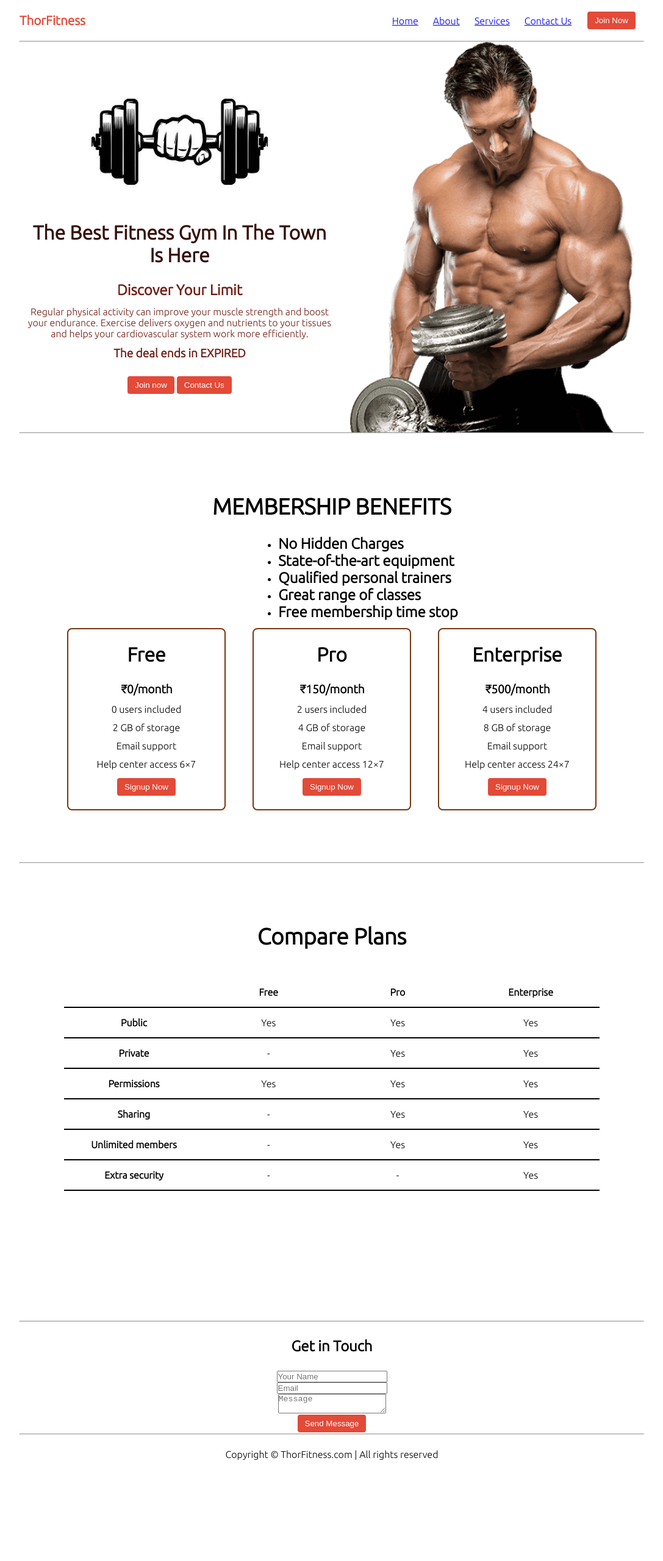
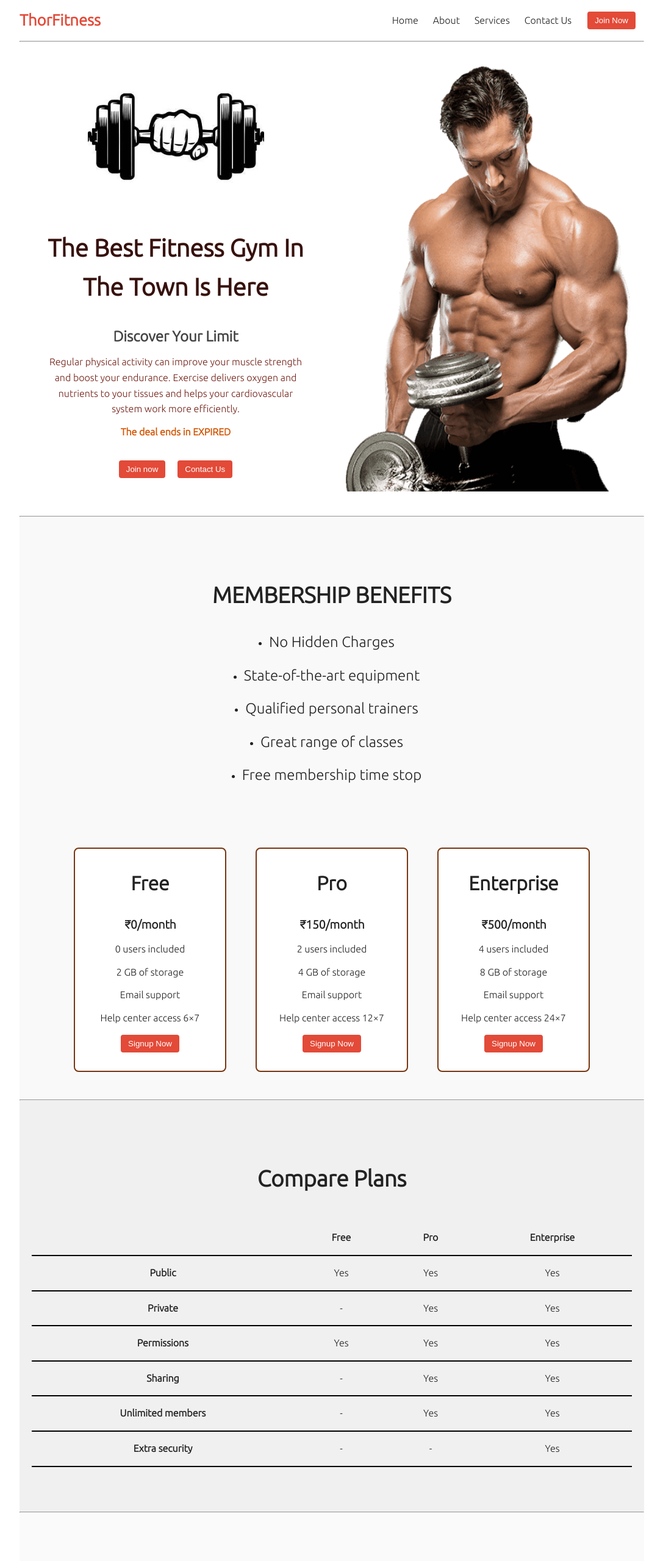
Before and after one commit to Pranavsahu07/Gym-Membership-Landing-Page, a plain HTML site: page index.html in a window 1280 px wide. Shown: the top 2560 px of the page at 61% size, without its empty margins (96-1183 px from the left). Before the commit the page ends 2417 px from the top, so only its background shows below. Drawn offline with nearby package versions, Linux system fonts and the light colour scheme.

Commit message:
Update style.css

```diff
--- a/style.css
+++ b/style.css
@@ -1,143 +1,360 @@
 @import url('https://fonts.googleapis.com/css2?family=Ubuntu:wght@300&display=swap');
 
-*{
+* {
   margin: 0;
   padding: 0;
+  box-sizing: border-box;
 }
 
-.container{
-    max-width: 80vw;
-    font-family: 'Ubuntu', sans-serif;
+html {
+  scroll-behavior: smooth;
 }
 
-.navbar{
+body {
+  font-family: 'Ubuntu', sans-serif;
+  background-color: #fff;
+  color: #222;
+  line-height: 1.6;
+}
+
+.container {
+  max-width: 80vw;
+  margin: 0 auto;
+}
+
+.navbar {
   display: flex;
+  align-items: center;
   height: 67px;
 }
-.navbar li{
+
+.navbar li {
   list-style: none;
   margin: 0 12px;
 }
 
-.topleft{
+.navbar a {
+  text-decoration: none;
+  color: #222;
+  transition: color 0.3s;
+}
+
+.navbar a:hover {
+  color: #007BFF;
+}
+
+.logo {
+  font-size: 1.6rem;
+  font-weight: bold;
+  color: #007BFF;
+}
+
+.topleft {
   width: 50%;
 }
 
-.topright{
+.topright {
   width: 50%;
 }
 
-.section1{
+.section1 {
+  display: flex;
+  flex-wrap: wrap;
+  align-items: center;
+  justify-content: center;
+  padding: 40px 0;
   max-height: 100vh;
   color: #711e15;
 }
 
-.section1 h1{
+.section1 h1 {
   color: #37110d;
-    font-size: 2rem;
+  font-size: 2.5rem;
+  margin-bottom: 10px;
 }
 
-.logo{
-    font-size: 1.3rem;
+.section1 h2 {
+  font-size: 1.5rem;
+  color: #444;
+  margin-bottom: 10px;
 }
 
-.dumbellimg{
-    width: 289px;
+.section1 p {
+  padding: 0 2rem;
+  font-size: 1rem;
 }
 
-.topright .gymimg{
-    width: 466px;
+.dumbellimg {
+  width: 289px;
+  margin-bottom: 1rem;
 }
 
-.section2{
-    padding: 73px;
+.topright .gymimg {
+  width: 100%;
+  max-width: 466px;
 }
 
-.section2 h1{
-    font-size: 2.3rem;
+.section2 {
+  padding: 73px 20px;
+  text-align: center;
+  background-color: #f9f9f9;
 }
 
-.section2 p{
-    padding: 0 8vw;
-    text-align: center;
+.section2 h1 {
+  font-size: 2.3rem;
+  margin-bottom: 20px;
 }
 
-.box{
-    padding: 8px 0;
-    margin: 12px 22px;
-    min-width: 20vw;
+.columns {
+  display: flex;
+  flex-direction: column;
+  align-items: center;
+  margin-bottom: 40px;
+}
+
+.columns li h2 {
+  margin: 8px 0;
+  font-weight: 500;
+}
+
+.boxes {
+  display: flex;
+  flex-wrap: wrap;
+  justify-content: center;
+  gap: 24px;
+}
+
+.box {
+  padding: 16px;
+  margin: 12px;
+  min-width: 250px;
   border: 2px solid rgb(120, 54, 16);
   border-radius: 8px;
   text-align: center;
+  background-color: #fff;
+  transition: transform 0.3s ease;
 }
 
-.box h2{
+.box:hover {
+  transform: scale(1.03);
+}
+
+.box h2 {
   font-size: 2rem;
   padding: 15px 0;
 }
 
-.highlighted{
+.highlighted {
   font-size: 1.2rem;
-    font-weight: bolder;
+  font-weight: bold;
 }
 
-.box ul{
+.box ul {
   list-style-type: none;
+  padding: 0;
 }
 
-.box ul li{
-   margin: 12px 2px;
+.box ul li {
+  margin: 12px 0;
 }
 
-.plantable{
-    display: flex;
-    justify-content: center;
-    align-items: center;
+.section3 {
+  padding: 73px 20px;
+  background-color: #f0f0f0;
 }
 
-.section3 table{
+.section3 h1 {
+  font-size: 2.3rem;
+  margin-bottom: 20px;
+  text-align: center;
+}
+
+.plantable {
+  overflow-x: auto;
+}
+
+.section3 table {
   width: 100%;
-    margin-bottom: 140px;
   margin-top: 20px;
   border-collapse: collapse;
 }
 
-.section3 table th{
-    width: 23vw;
-    border-bottom: 2px solid black;
-    padding: 15px 0;
-}
-
-.section3 table td{
+.section3 table th,
+.section3 table td {
+  padding: 15px;
   border-bottom: 2px solid black;
 }
 
-
-.section3 h1{
-    font-size: 2.3rem;
+.section3 table th {
+  font-weight: bold;
 }
 
-.section3{
-    padding: 73px;
+footer {
+  padding: 23px;
+  text-align: center;
+  background-color: #333;
+  color: white;
 }
 
-footer{
-    padding: 23px;
-    text-align: center;
-}
-.buttons{
+.buttons {
   display: flex;
   justify-content: center;
   align-items: center;
-    margin: 12px;
+  gap: 16px;
+  margin: 20px 0;
 }
 
-.deal{
+.deal {
   font-size: 1.2rem;
-    font-weight: bolder;
+  font-weight: bold;
   margin: 12px 0;
+  color: #d35400;
 }
 
-.columns{
-    margin-left: 40%;
+/* Contact Section */
+#contact {
+  background-color: #fafafa;
+  padding: 60px 20px;
 }
+
+#contact form {
+  max-width: 500px;
+  margin: 0 auto;
+}
+
+#contact input,
+#contact textarea {
+  width: 100%;
+  padding: 12px;
+  margin-bottom: 20px;
+  border: 1px solid #ccc;
+  border-radius: 8px;
+  font-size: 1rem;
+}
+
+#contact button {
+  background-color: #007BFF;
+  color: white;
+  padding: 12px 24px;
+  border: none;
+  border-radius: 10px;
+  cursor: pointer;
+  transition: background-color 0.3s ease;
+}
+
+#contact button:hover {
+  background-color: #0056b3;
+}
+
+/* Responsive */
+@media screen and (max-width: 768px) {
+  .topleft,
+  .topright {
+    width: 100%;
+  }
+
+  .columns {
+    margin-left: 0;
+  }
+
+  .navbar {
+    flex-direction: column;
+    height: auto;
+  }
+
+  .navbar li {
+    margin: 8px 0;
+  }
+
+  .section1 {
+    flex-direction: column;
+    padding: 20px;
+  }
+
+  .gymimg {
+    max-width: 90%;
+  }
+}
+
+/* Dark Mode Styles */
+body.dark-mode {
+  background-color: #121212;
+  color: #e0e0e0;
+}
+
+body.dark-mode header,
+body.dark-mode footer {
+  background-color: #1e1e1e;
+  color: #bbb;
+}
+
+body.dark-mode .navbar li {
+  color: #ddd;
+}
+
+body.dark-mode .navbar a {
+  color: #bbb;
+}
+
+body.dark-mode .navbar a:hover {
+  color: #66aaff;
+}
+
+body.dark-mode .logo {
+  color: #66aaff;
+}
+
+body.dark-mode .section1,
+body.dark-mode .section2,
+body.dark-mode .section3 {
+  background-color: #181818;
+  color: #ccc;
+}
+
+body.dark-mode .box {
+  background-color: #252525;
+  border-color: #444;
+  color: #ddd;
+  box-shadow: 0 0 8px rgba(102, 170, 255, 0.3);
+}
+
+body.dark-mode .box:hover {
+  transform: scale(1.05);
+  box-shadow: 0 0 15px rgba(102, 170, 255, 0.6);
+}
+
+body.dark-mode table,
+body.dark-mode th,
+body.dark-mode td {
+  border-color: #555;
+  color: #ddd;
+}
+
+body.dark-mode #contact {
+  background-color: #222;
+}
+
+body.dark-mode #contact input,
+body.dark-mode #contact textarea {
+  background-color: #333;
+  border: 1px solid #555;
+  color: #eee;
+}
+
+body.dark-mode #contact input::placeholder,
+body.dark-mode #contact textarea::placeholder {
+  color: #aaa;
+}
+
+body.dark-mode #contact button {
+  background-color: #66aaff;
+  color: #121212;
+}
+
+body.dark-mode #contact button:hover {
+  background-color: #5599dd;
+}
+
+body.dark-mode .deal {
+  color: #ff875f;
+}
```
Lines whose indentation alone changed are shown as unchanged.
